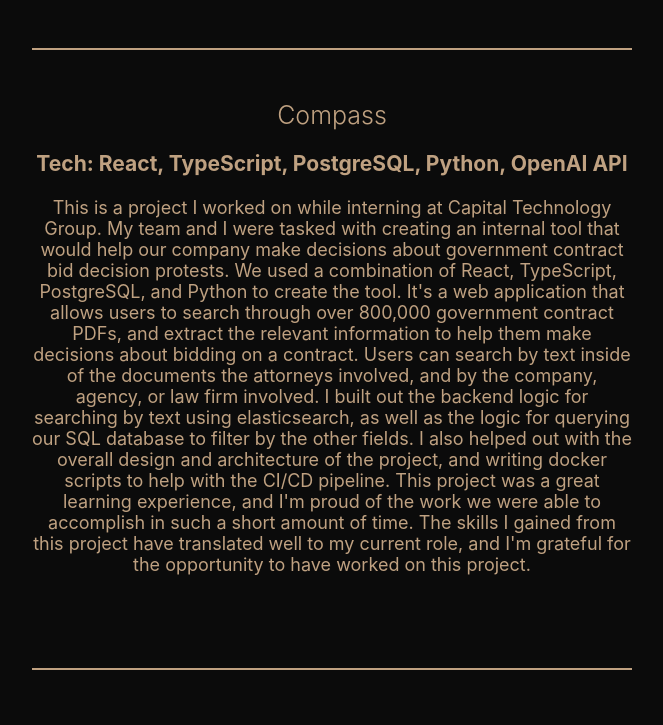
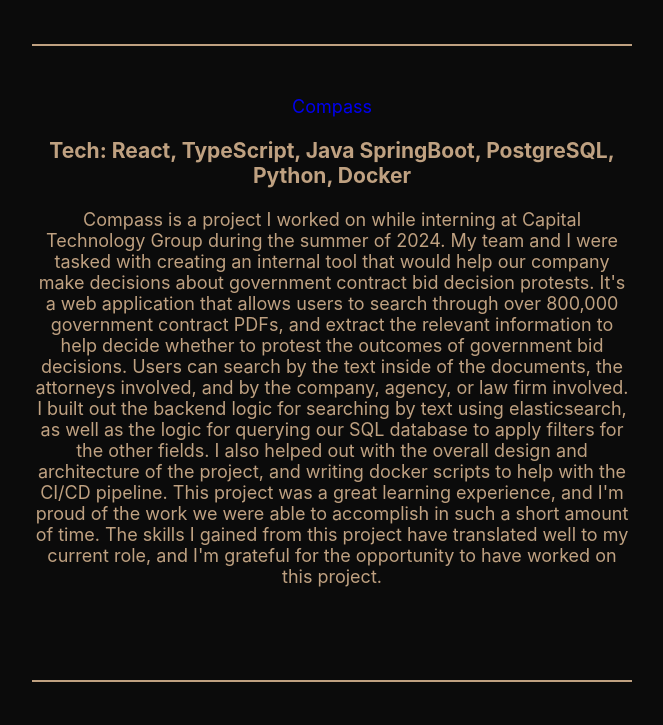
Before and after one commit to ddeflores/portfolio, a React (Create React App) app: page / in a window 1280 px wide. Shown: the part 2172-2897 px from the top of the page, without its empty margins (308-971 px from the left). Built offline with nearby package versions, Linux system fonts and the light colour scheme.

Commit message:
more text updates

```diff
--- a/src/App.js
+++ b/src/App.js
@@ -166,8 +166,7 @@
                     Capital Technology Group{" "}
                   </div>
                   <h3>
-                    Tech: React, React Native, TypeScript, SpringBoot, Python,
-                    PostgreSQL, Docker
+                    Tech: React, React Native, TypeScript, Java SpringBoot
                   </h3>
                   <a href="https://capitaltg.com">
                     <img src={capitaltg} alt="chirp" height="200" width="220" />
@@ -180,16 +179,17 @@
                     Technology Group has been short so far, I've learned an
                     incredible amount from both my peers and my work and I'm
                     grateful to be working with such a great team. While at CTG,
-                    I've worked on all parts of the application, from the mobile
+                    I've worked on all parts of our project, from the mobile
                     application to an admin-only web app. I've worked on both
                     the frontend and the backend, and I've learned a lot about
-                    the agile development process. Some of the most tasks I've
-                    worked through were integrating a PKCE flow for our web app,
-                    refactoring backend logic for our mobile app, and fixing
-                    both design and logic bugs within our mobile app. I'm proud
-                    of the work we've been able to accomplish, and I'm excited
-                    to continue learning from my peers and growing my skills in
-                    the future to become a more well-rounded engineer.
+                    the agile development process. Some of the most rewarding
+                    tasks I've worked through were integrating a PKCE
+                    authenticaion flow for our web app, refactoring backend
+                    logic for our mobile app, and fixing both design and logic
+                    bugs within our mobile app. I'm proud of the work we've been
+                    able to accomplish, and I'm excited to continue learning
+                    from my peers and growing my skills in the future to become
+                    a more well-rounded engineer.
                   </p>
                 </div>
               </div>
@@ -199,35 +199,33 @@
                     style={{ textDecoration: "none" }}
                     href="https://compass.capitaltg.com/decisions"
                   >
-                    <div class="name" style={{ marginTop: "50px" }}>
-                      Compass
-                    </div>
+                    <div style={{ marginTop: "50px" }}>Compass</div>
                   </a>
                   <h3>
-                    Tech: React, TypeScript, PostgreSQL, Python, OpenAI API
+                    Tech: React, TypeScript, Java SpringBoot, PostgreSQL,
+                    Python, Docker
                   </h3>
                   <p>
-                    This is a project I worked on while interning at Capital
-                    Technology Group. My team and I were tasked with creating an
-                    internal tool that would help our company make decisions
-                    about government contract bid decision protests. We used a
-                    combination of React, TypeScript, PostgreSQL, and Python to
-                    create the tool. It's a web application that allows users to
-                    search through over 800,000 government contract PDFs, and
-                    extract the relevant information to help them make decisions
-                    about bidding on a contract. Users can search by text inside
-                    of the documents the attorneys involved, and by the company,
-                    agency, or law firm involved. I built out the backend logic
-                    for searching by text using elasticsearch, as well as the
-                    logic for querying our SQL database to filter by the other
-                    fields. I also helped out with the overall design and
-                    architecture of the project, and writing docker scripts to
-                    help with the CI/CD pipeline. This project was a great
-                    learning experience, and I'm proud of the work we were able
-                    to accomplish in such a short amount of time. The skills I
-                    gained from this project have translated well to my current
-                    role, and I'm grateful for the opportunity to have worked on
-                    this project.
+                    Compass is a project I worked on while interning at Capital
+                    Technology Group during the summer of 2024. My team and I
+                    were tasked with creating an internal tool that would help
+                    our company make decisions about government contract bid
+                    decision protests. It's a web application that allows users
+                    to search through over 800,000 government contract PDFs, and
+                    extract the relevant information to help decide whether to
+                    protest the outcomes of government bid decisions. Users can
+                    search by the text inside of the documents, the attorneys
+                    involved, and by the company, agency, or law firm involved.
+                    I built out the backend logic for searching by text using
+                    elasticsearch, as well as the logic for querying our SQL
+                    database to apply filters for the other fields. I also
+                    helped out with the overall design and architecture of the
+                    project, and writing docker scripts to help with the CI/CD
+                    pipeline. This project was a great learning experience, and
+                    I'm proud of the work we were able to accomplish in such a
+                    short amount of time. The skills I gained from this project
+                    have translated well to my current role, and I'm grateful
+                    for the opportunity to have worked on this project.
                   </p>
                 </div>
               </div>
```
